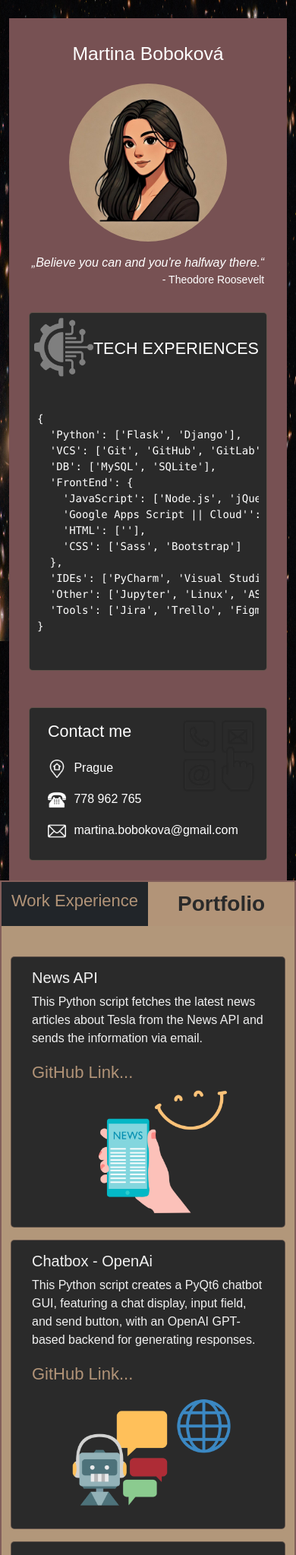
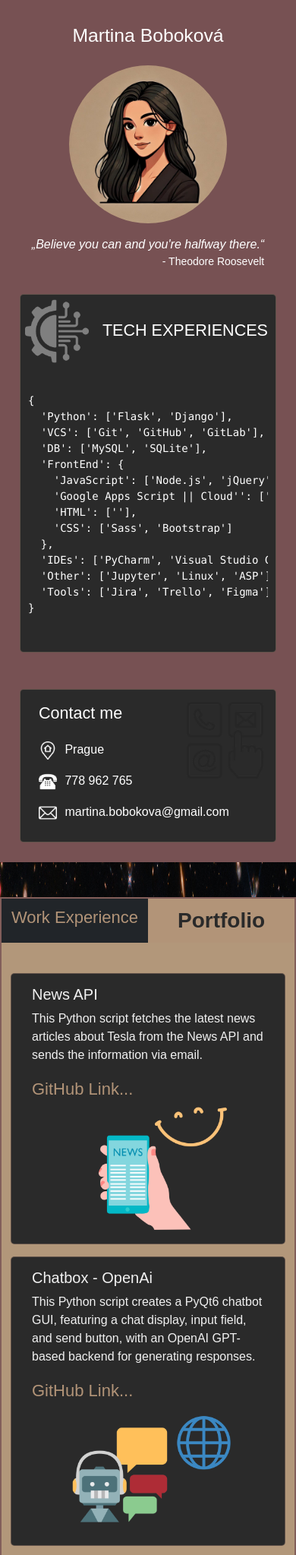
Before and after one commit to mbobokova/my_bio, a Flask app: page /portfolio/ in a window 390 px wide. Shown: the top 2047 px of the page at 76% size. Run offline with Flask 3, Linux system fonts and the light colour scheme.

```diff
--- a/static/css/style.css
+++ b/static/css/style.css
@@ -143,3 +143,22 @@ body.custom-background {
 
 
 }
+
+/* Mobile fixed */
+
+@media (max-width: 768px) {
+    .main_about {
+    margin-bottom:46px;
+    padding: 0px;
+    }
+    body .container {
+        margin-top:0px;
+    }
+    .bio_job_tech {
+    width:100%;
+    }
+    .project img {
+
+    }
+
+}
--- a/templates/base.html
+++ b/templates/base.html
@@ -9,7 +9,7 @@
 </head>
 <body class="custom-background">
 
-    <div class="container mt-4">
+    <div class="container">
         <div class="row">
 
             <div class="col-md-4 main_about">
```
Also changed, not shown: templates/bio.html (+12 -3 lines).
